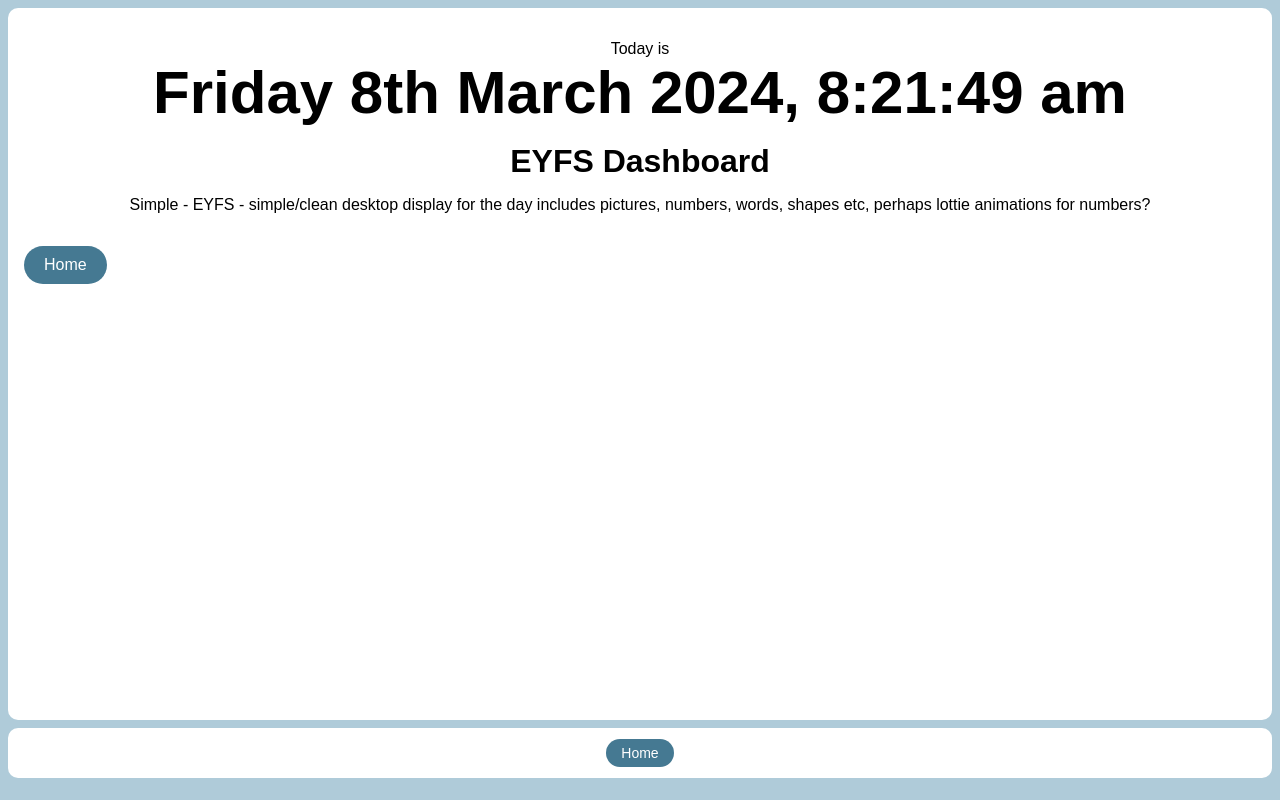
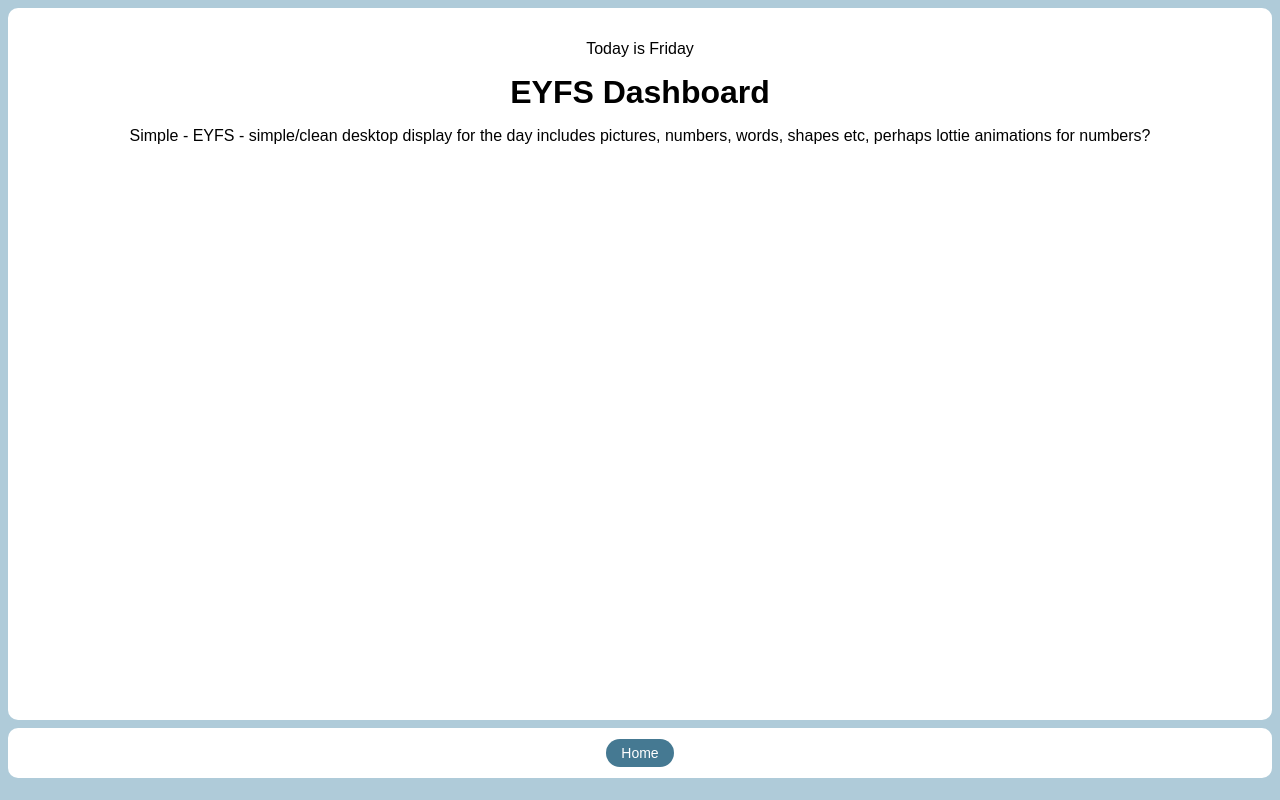
Before and after one commit to BeckieMorton/classview, a React (Vite) app: page /EyfsDashboard in a window 1280 px wide. Built offline with nearby package versions, Linux system fonts and the light colour scheme; a web font is replaced by a local one.

Commit message:
eyfs date fixed for only day and month

```diff
--- a/package.json
+++ b/package.json
@@ -14,6 +14,7 @@
     "moment": "^2.30.1",
     "react": "^18.2.0",
     "react-dom": "^18.2.0",
+    "react-leaflet": "^4.2.1",
     "react-router-dom": "^6.22.3"
   },
   "devDependencies": {
--- a/src/components/Quote/Quote.jsx
+++ b/src/components/Quote/Quote.jsx
@@ -1,7 +1,6 @@
 import { useEffect, useState } from "react";
 
 export const Quote = () => {
-  const [loading, setLoading] = useState(true);
   const [dayQuote, setDayQuote] = useState("");
   const QuoteoftheDayAPI = "https://api.quotable.io/quotes/random";
 
--- a/src/components/TimeDayDate/TimeDayDate.jsx
+++ b/src/components/TimeDayDate/TimeDayDate.jsx
@@ -2,15 +2,20 @@ import moment from "moment";
 
 import styles from "./TimeDayDate.module.css";
 
-export const TimeDayDate = () => {
+export const TimeDayDate = ({ eyfs }) => {
+  //get the full date
   const dateinfo =
     moment().format("dddd") + " " + moment().format("Do MMMM YYYY, h:mm:ss a");
+  //get the day for EYFS
+  const day = moment().format("dddd");
+  //get the month for EYFS
+  const month = moment().format("MMMM");
 
   console.log(dateinfo);
 
   return (
     <div className={styles.dateContainer}>
-      <h1>{dateinfo}</h1>
+      {eyfs ? <p>Today is {day}</p> : <h1>{dateinfo}</h1>}
     </div>
   );
 };
--- a/src/pages/DetailedDashboard/DetailedDashboard.jsx
+++ b/src/pages/DetailedDashboard/DetailedDashboard.jsx
@@ -12,11 +12,11 @@ export const DetailedDashboard = () => {
         <TimeDayDate />
         <h1>Detailed Dashboard</h1>
         <p>
-          {/* <Quote /> */}
           <Weather />
           map, quote, weather? calendar, trait of the day? idiom of the day??
           quote of the day? on this day?
         </p>
+        <Quote />
       </div>
       <ControlBar />
     </>
--- a/src/pages/EyfsDashboard/EyfsDashboard.jsx
+++ b/src/pages/EyfsDashboard/EyfsDashboard.jsx
@@ -9,8 +9,7 @@ export const EyfsDashboard = () => {
     <>
       <div className={styles.eyfsContainer}>
         <p>
-          Today is
-          <TimeDayDate />
+          <TimeDayDate eyfs={"true"} />
         </p>
         <h1>EYFS Dashboard</h1>
         <p>
@@ -18,7 +17,6 @@ export const EyfsDashboard = () => {
           pictures, numbers, words, shapes etc, perhaps lottie animations for
           numbers?
         </p>
-        <Button routeLocation={""} textGoesHere={"Home"} />
       </div>
       <ControlBar />
     </>
```
Also changed, not shown: src/components/MapClassroom/MapClassroom.jsx (added, +9 -0 lines), src/components/MapClassroom/MapClassroom.module.css (added, +19 -0 lines).
